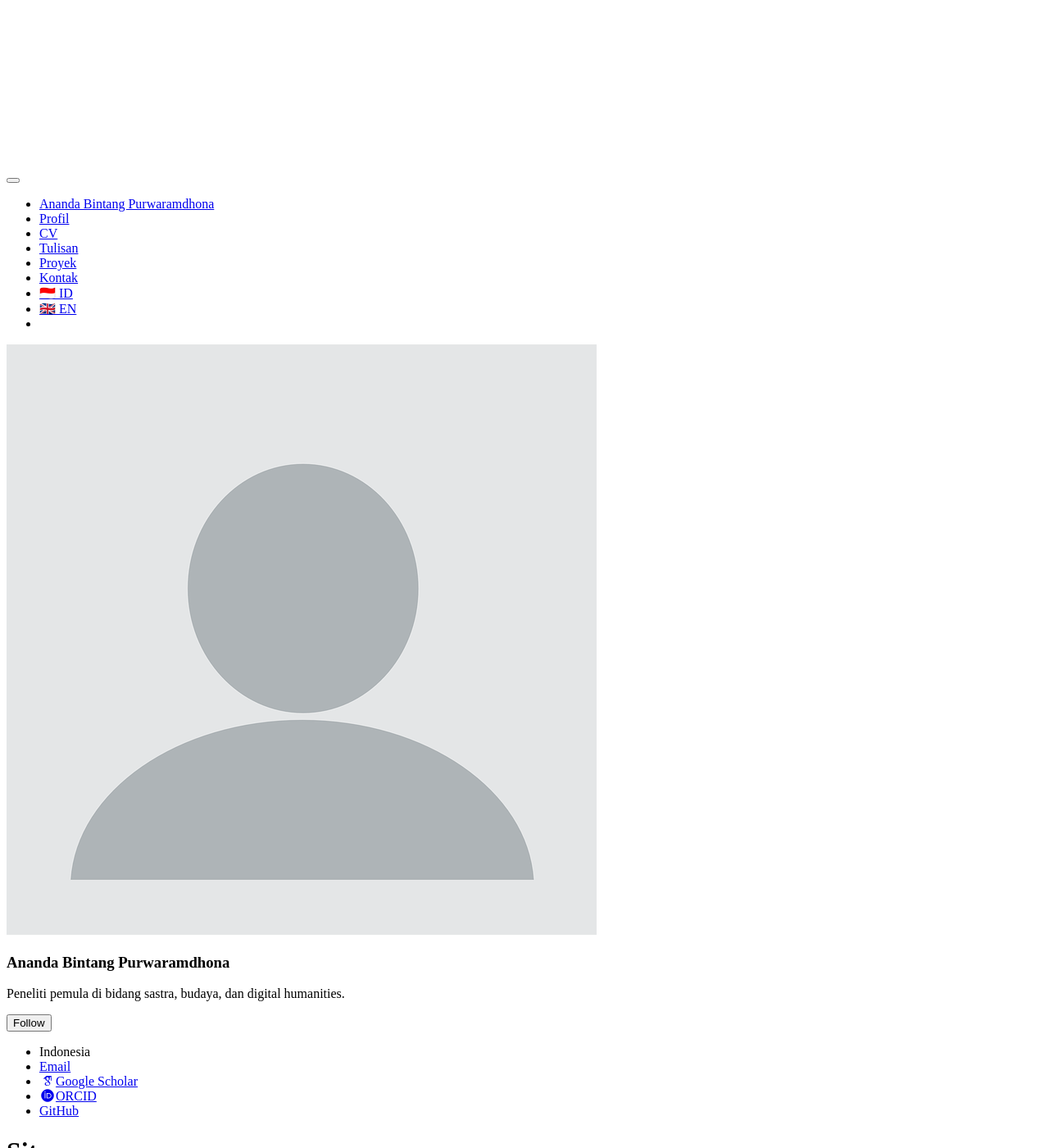
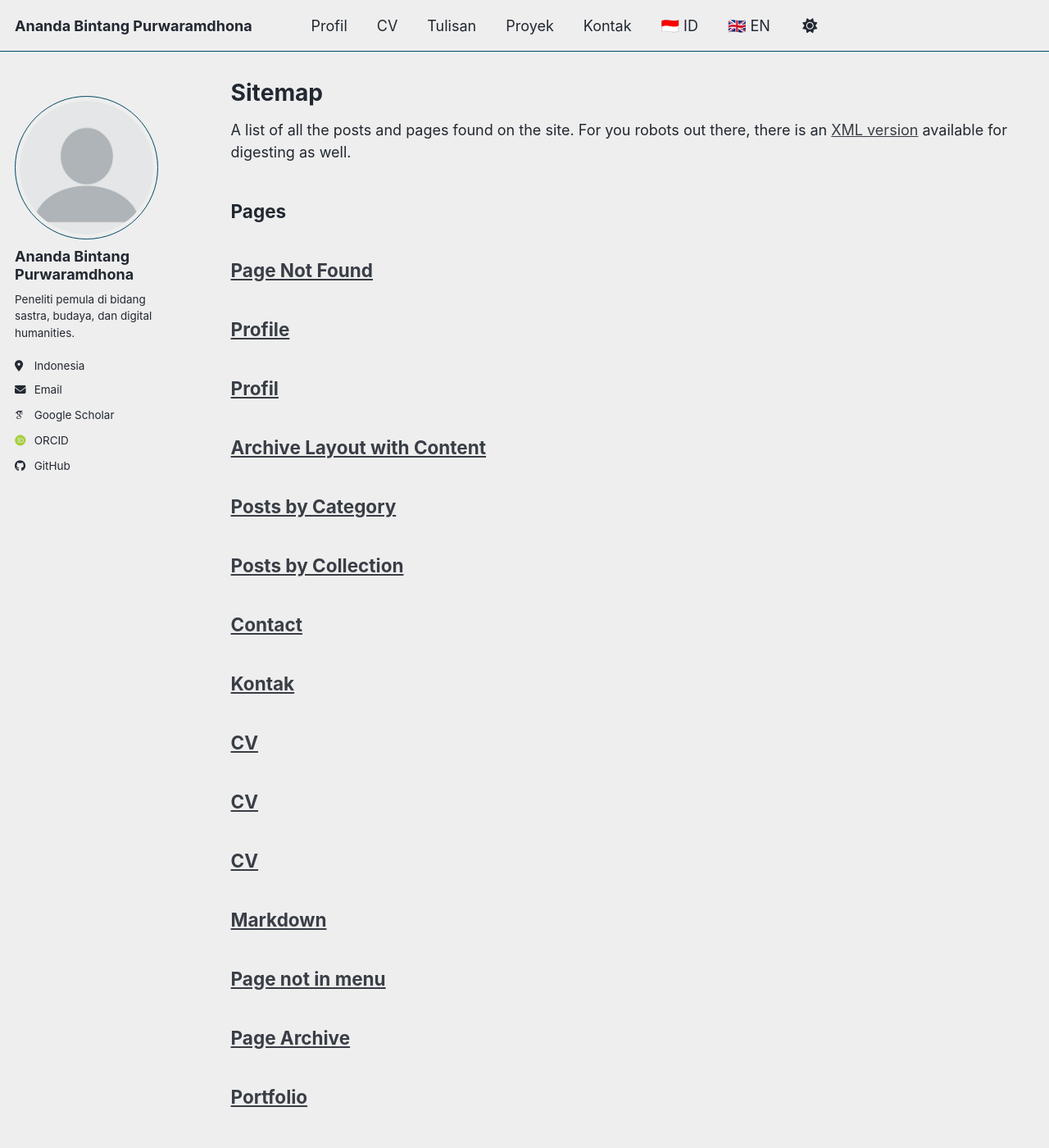
Before and after one commit to Anandabintangp/anandabintangp.github.io, a Jekyll site: the page built from _pages/sitemap.md, in a window 1280 px wide and 1400 px high. Shown: the whole window at 82% size. Built offline with Jekyll 4.4.1, drawn with Linux system fonts in a browser that asks for light colours; some web fonts are replaced; a script bundle is joined from its source files by our own code; library files that are not in the unit come from our copies.

Commit message:
Update main.scss

```diff
--- a/assets/css/main.scss
+++ b/assets/css/main.scss
@@ -1,3 +1,41 @@
+---
+
+---
+
+/*
+ * This file controls what is imported from /_sass
+ *
+ * Note that the files are processed in the order they are imported, so they are partly
+ * sorted by the dependencies. Also, the first two lines of the file are required by Jekyll.
+ */
+
+@import
+  "vendor/breakpoint/breakpoint",
+  "themes",
+  "theme/{{ site.site_theme | default: 'default' | append: '_light' }}",
+  "theme/{{ site.site_theme | default: 'default' | append: '_dark' }}",
+  "include/mixins",
+  "vendor/susy/susy",
+  "layout/reset",
+  "layout/base",
+  "include/utilities",
+  "layout/tables",
+  "layout/buttons",
+  "layout/notices",
+  "layout/masthead",
+  "layout/navigation",
+  "layout/footer",
+  "syntax",
+  "layout/forms",
+  "layout/page",
+  "layout/archive",
+  "layout/sidebar",
+  "layout/json_cv",
+  "vendor/font-awesome/fontawesome",
+  "vendor/font-awesome/solid",
+  "vendor/font-awesome/brands"
+;
+
 /* Custom fix: prevent footer from covering page content */
 .page__footer {
   position: static !important;
```
